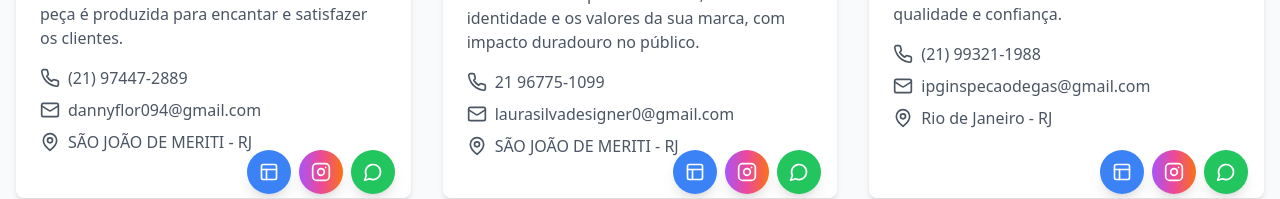
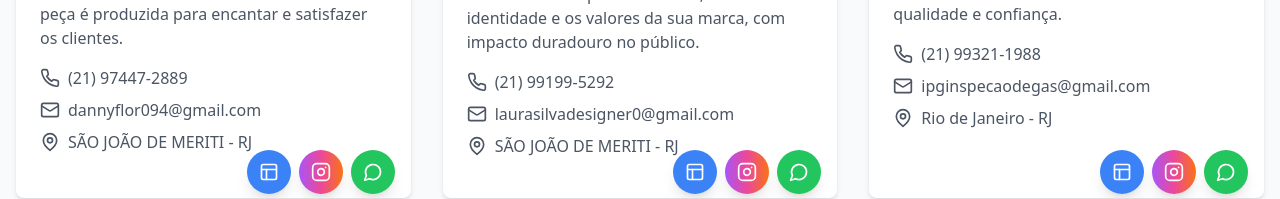
Before and after one commit to HugoSantosp/siteICERT, a React (Vite) app: page /mural in a window 1280 px wide. Shown: the part 1178-1377 px from the top of the page. Built offline with nearby package versions, Linux system fonts and the light colour scheme.

Commit message:
Update MuralPage.tsx
Numero telefone lsdesigner

```diff
--- a/src/pages/MuralPage.tsx
+++ b/src/pages/MuralPage.tsx
@@ -69,7 +69,7 @@ const professionals = [
     profession: 'Designer digital',
     description: 'Profissional especializada em criar soluções visuais únicas e personalizadas, refletindo a identidade e os valores da sua marca, com impacto duradouro no público. ',
     contact: {
-      phone: '21 96775-1099',
+      phone: '(21) 99199-5292',
       email: 'laurasilvadesigner0@gmail.com ',
       address: 'SÃO JOÃO DE MERITI - RJ',
       instagram: 'lsdesfot'
```
